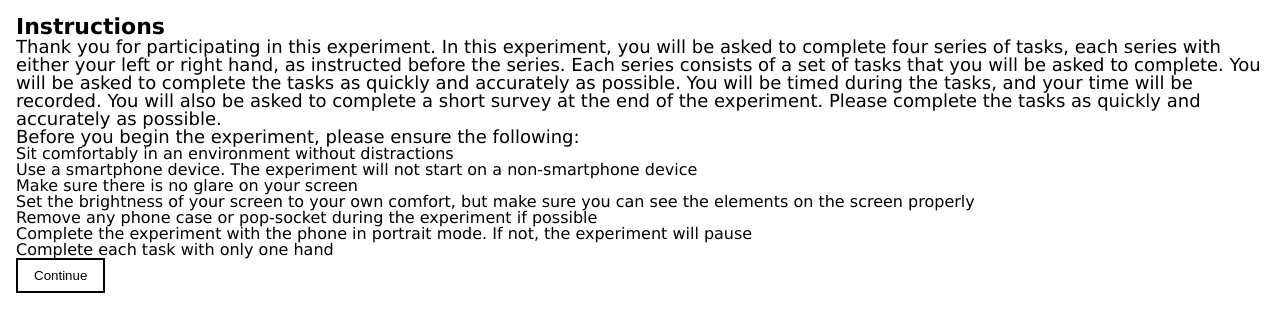
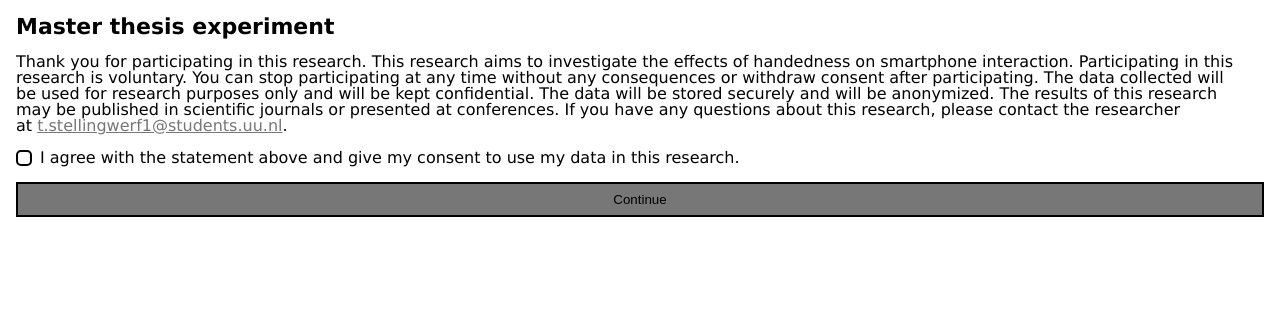
Before and after one commit to TiekieWiki/Thesis-Experiment, a Vue app in the folder thesis-experiment/: page / in a window 1280 px wide. Shown: the top 332 px of the page. Built offline with nearby package versions, Linux system fonts and the light colour scheme.

Commit message:
Finished start instructions

```diff
--- a/thesis-experiment/src/assets/styles/elements/button.scss
+++ b/thesis-experiment/src/assets/styles/elements/button.scss
@@ -8,4 +8,9 @@ button {
   padding: $spacing-small $spacing-medium;
   background-color: $color-tertiary;
   border: $size-border solid $color-primary;
+
+  &:disabled {
+    background-color: $color-secondary;
+    color: $color-primary;
+  }
 }
--- a/thesis-experiment/src/assets/styles/pages/start.scss
+++ b/thesis-experiment/src/assets/styles/pages/start.scss
@@ -2,6 +2,21 @@ main.start {
   width: 100vw;
   height: auto;
   padding: $spacing-medium;
+
+  .start-instructions {
+    display: grid;
+    gap: $spacing-medium;
+
+    ul,
+    li {
+      list-style: inside;
+      list-style-type: disc;
+
+      &:not(:last-child) {
+        margin-bottom: $spacing-small;
+      }
+    }
+  }
 
   .laterality-test {
     .question {
--- a/thesis-experiment/src/components/start/StartInstructions.vue
+++ b/thesis-experiment/src/components/start/StartInstructions.vue
@@ -1,44 +1,75 @@
 <template>
-  <div class="start-instructions">
+  <div v-if="!consentGiven" class="start-instructions">
+    <h1>Master thesis experiment</h1>
+    <div>
+      Thank you for participating in this research. This research aims to
+      investigate the effects of handedness on smartphone interaction.
+      Participating in this research is voluntary. You can stop participating at
+      any time without any consequences or withdraw consent after participating.
+      The data collected will be used for research purposes only and will be
+      kept confidential. The data will be stored securely and will be
+      anonymized. The results of this research may be published in scientific
+      journals or presented at conferences. If you have any questions about this
+      research, please contact the researcher at
+      <a href="mailto: t.stellingwerf1@students.uu.nl"
+        >t.stellingwerf1@students.uu.nl</a
+      >.
+    </div>
+    <div class="label-group">
+      <label
+        ><input v-model="consent" type="checkbox" />I agree with the statement
+        above and give my consent to use my data in this research.</label
+      >
+    </div>
+    <button :disabled="!consent" @click="consentGiven = true">Continue</button>
+  </div>
+  <div v-else class="start-instructions">
     <h1>Instructions</h1>
     <p>
-      Thank you for participating in this experiment. In this experiment, you
-      will be asked to complete four series of tasks, each series with either
-      your left or right hand, as instructed before the series. Each series
-      consists of a set of tasks that you will be asked to complete. You will be
-      asked to complete the tasks as quickly and accurately as possible. You
-      will be timed during the tasks, and your time will be recorded. You will
-      also be asked to complete a short survey at the end of the experiment.
-      Please complete the tasks as quickly and accurately as possible.
+      In this research, you will first be asked to complete a set of personal
+      questions. After that, you will be asked to complete four series of tasks,
+      each series with either your left or right hand, as instructed before the
+      series. Each series consists of a set of tasks that you will be asked to
+      complete. You will be asked to complete the tasks as quickly and
+      accurately as possible. You will be timed during the tasks, and your time
+      will be recorded. You will also be asked to complete a short survey at the
+      end of each series. Please complete the tasks as quickly and accurately as
+      possible.
     </p>
     <p>Before you begin the experiment, please ensure the following:</p>
     <ul>
-      <li>Sit comfortably in an environment without distractions</li>
+      <li>Sit comfortably in an environment without distractions.</li>
       <li>
         Use a smartphone device. The experiment will not start on a
-        non-smartphone device
+        non-smartphone device.
       </li>
-      <li>Make sure there is no glare on your screen</li>
+      <li>
+        Remove any phone case or pop-socket during the experiment if possible.
+      </li>
+      <li>Make sure there is no glare on your screen.</li>
       <li>
         Set the brightness of your screen to your own comfort, but make sure you
-        can see the elements on the screen properly
-      </li>
-      <li>
-        Remove any phone case or pop-socket during the experiment if possible
+        can see the elements on the screen properly.
       </li>
       <li>
         Complete the experiment with the phone in portrait mode. If not, the
-        experiment will pause
+        experiment will pause.
       </li>
-      <li>Complete each task with only one hand</li>
+      <li>Complete each task with only the instructed hand.</li>
     </ul>
     <button @click="next">Continue</button>
   </div>
 </template>
 
 <script setup lang="ts">
+import { ref } from 'vue'
+
 const emit = defineEmits(['finishedInstructions'])
 function next() {
   emit('finishedInstructions')
 }
+
+// Check consent
+const consentGiven = ref<boolean>(false)
+const consent = ref<boolean>(false)
 </script>
```
